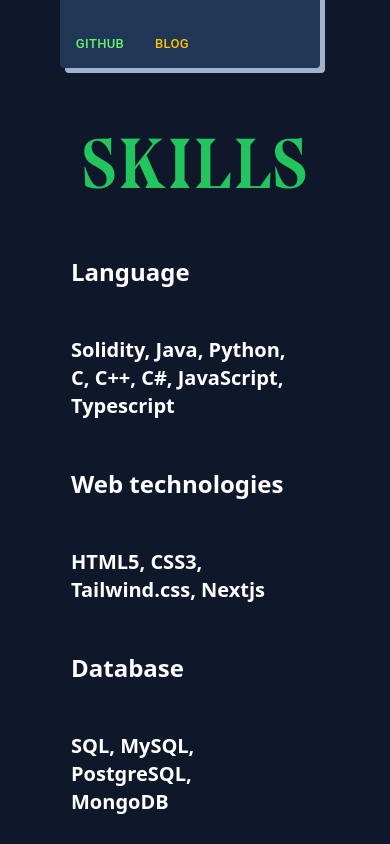
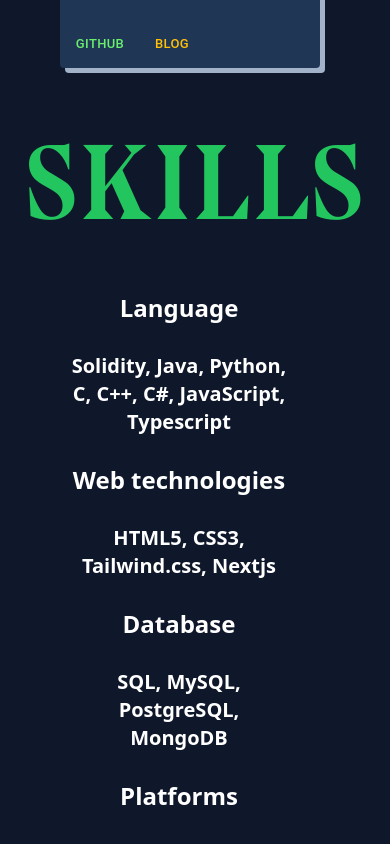
Before and after one commit to om2137/portfo, a Next.js app: page / in a window 390 px wide. Shown: the part 3280-4124 px from the top of the page. Built offline with nearby package versions, Linux system fonts and the light colour scheme.

Commit message:
section heading text size, margin,padding and width of divisions

```diff
--- a/components/sections/Skills.tsx
+++ b/components/sections/Skills.tsx
@@ -13,7 +13,7 @@ export default function Skills() {
 
             <header className=' flex item-center content-center justify-center text-green-500 font-bold md:pb-5 my-5'>
 
-                <div className='flex text-7xl font-bluureg sm:text-9.5xl ml:text-10.5xl  mx-auto lg:hidden'>
+                <div className='flex text-8.5xl font-bluureg sm:text-9.5xl ml:text-10.5xl  mx-auto lg:hidden'>
                     <div>
                         <span className='font-bold'>S</span>
                     </div>
@@ -64,48 +64,48 @@ export default function Skills() {
                 </div>
             </header>
 
-            <div className='hidden md:flex flex-col my-4 item-start justify-center '>
+            <div className='hidden md:flex flex-col my-4 item-start justify-center px-auto'>
                 <div className='flex item-start justify-start mx-auto'>
-                    <div className='hidden md:flex flex-col w-64 ml:ml-4 p-5'>
+                    <div className='hidden md:flex flex-col w-56 ml:w-64 ml:ml-4 p-5'>
                         <span className='font-bold text-white text-4xl pb-2 mr-auto'>Language</span>
                     </div>
-                    <div className=' md:flex flex-col w-[32rem] item-center justify-center text-white ml:ml-4 p-5 hidden '>
-                        <span className='flex font-semibold text-3xl pb-2 mr-8'>
+                    <div className=' md:flex flex-col w-[22rem] ml:w-[28rem] item-center justify-center text-white ml:ml-4 p-5 hidden '>
+                        <span className='flex font-semibold text-3xl ml:text-3xl pb-2 mr-8'>
                             Solidity, Java, Python, C, C++, C#, JavaScript, Typescript
                         </span>
                     </div>
                 </div>
                 <div className='flex item-center justify-center mx-auto'>
-                    <div className='hidden md:flex flex-col w-64 ml:ml-4 p-5'>
+                    <div className='hidden md:flex flex-col w-56 ml:w-64 ml:ml-4 p-5'>
                         <span className='font-bold text-white text-4xl pb-2 mr-auto'>
                             Web technologies
                         </span>
                     </div>
-                    <div className=' md:flex flex-col w-[32rem] item-center justify-center text-white ml:ml-4 p-5 hidden '>
+                    <div className=' md:flex flex-col w-[22rem] ml:w-[28rem] item-center justify-center text-white ml:ml-4 p-5 hidden '>
                         <span className='flex font-semibold text-3xl pb-2 mr-8'>
                             HTML5, CSS3, Tailwind.css, Nextjs
                         </span>
                     </div>
                 </div>
                 <div className='flex item-center justify-center mx-auto'>
-                    <div className='hidden md:flex flex-col w-64 ml:ml-4 p-5'>
+                    <div className='hidden md:flex flex-col w-56 ml:w-64 ml:ml-4 p-5'>
                         <span className='font-bold text-white text-4xl pb-2 mr-auto'>
                             Database
                         </span>
                     </div>
-                    <div className=' md:flex flex-col w-[32rem] item-center justify-center text-white ml:ml-4 p-5 hidden '>
+                    <div className=' md:flex flex-col w-[22rem] ml:w-[28rem] item-center justify-center text-white ml:ml-4 p-5 hidden '>
                         <span className='flex font-semibold text-3xl pb-2 mr-8'>
                         SQL, MySQL, PostgreSQL, MongoDB
                         </span>
                     </div>
                 </div>
                 <div className='flex item-center justify-center mx-auto'>
-                    <div className='hidden md:flex flex-col w-64 ml:ml-4 p-5'>
+                    <div className='hidden md:flex flex-col w-56 ml:w-64 ml:ml-4 p-5'>
                         <span className='font-bold text-white text-4xl pb-2 mr-auto'>
                             Platforms
                         </span>
                     </div>
-                    <div className=' md:flex flex-col w-[32rem] item-center justify-center text-white ml:ml-4 p-5 hidden '>
+                    <div className=' md:flex flex-col w-[22rem] ml:w-[28rem] item-center justify-center text-white ml:ml-4 p-5 hidden '>
                         <span className='flex font-semibold text-3xl pb-2 mr-8'>
                         GIT, GitHub, Unity(GameEngine), Eclipse, Visual Studio code, .net
                         Adobe suite: Photoshop, PremierPro, AfterEffects, Illustrator, XD.
@@ -114,13 +114,13 @@ export default function Skills() {
                 </div>
             </div>
 
-            <div className='md:hidden flex flex-col my-4 item-center justify-center '>
+            <div className='md:hidden flex flex-col my-4 item-center justify-center text-center'>
 
-                <div className='flex flex-col item-start justify-start mx-auto'>
+                <div className='flex flex-col item-center justify-center mx-auto'>
                     <div className='md:hidden flex flex-col text-center w-64 ml:ml-4 p-5'>
-                        <span className='font-bold text-white text-2xl pb-2 mr-auto'>Language</span>
+                        <span className='font-bold text-white text-2xl pb-2 '>Language</span>
                     </div>
-                    <div className=' flex flex-col w-72 item-center justify-center text-white ml:ml-4 p-5  '>
+                    <div className=' flex flex-col w-72 item-center justify-center text-white ml:ml-4 px-5  '>
                         <span className='flex font-semibold text-xl pb-2 mr-8'>
                             Solidity, Java, Python, C, C++, C#, JavaScript, Typescript
                         </span>
@@ -128,11 +128,11 @@ export default function Skills() {
                 </div>
                 <div className='flex flex-col item-center justify-center mx-auto'>
                     <div className='md:hidden flex flex-col w-64 ml:ml-4 p-5'>
-                        <span className='font-bold text-white text-2xl pb-2 mr-auto'>
+                        <span className='font-bold text-white text-2xl pb-2 '>
                             Web technologies
                         </span>
                     </div>
-                    <div className=' flex flex-col w-72 item-center justify-center text-white ml:ml-4 p-5  '>
+                    <div className=' flex flex-col w-72 item-center justify-center text-white ml:ml-4 px-5  '>
                         <span className='flex font-semibold text-xl pb-2 mr-8'>
                             HTML5, CSS3, Tailwind.css, Nextjs
                         </span>
@@ -140,11 +140,11 @@ export default function Skills() {
                 </div>
                 <div className='flex flex-col item-center justify-center mx-auto'>
                     <div className='md:hidden flex flex-col w-64 ml:ml-4 p-5'>
-                        <span className='font-bold text-white text-2xl pb-2 mr-auto'>
+                        <span className='font-bold text-white text-2xl pb-2 '>
                             Database
                         </span>
                     </div>
-                    <div className=' flex flex-col w-72 item-center justify-center text-white ml:ml-4 p-5  '>
+                    <div className=' flex flex-col w-72 item-center justify-center text-white ml:ml-4 px-5  '>
                         <span className='flex font-semibold text-xl pb-2 mr-8'>
                         SQL, MySQL, PostgreSQL, MongoDB
                         </span>
@@ -152,11 +152,11 @@ export default function Skills() {
                 </div>
                 <div className='flex flex-col item-center justify-center mx-auto'>
                     <div className='md:hidden flex flex-col w-64 ml:ml-4 p-5'>
-                        <span className='font-bold text-white text-2xl pb-2 mr-auto'>
+                        <span className='font-bold text-white text-2xl pb-2 '>
                             Platforms
                         </span>
                     </div>
-                    <div className=' flex flex-col w-72 item-center justify-center text-white ml:ml-4 p-5  '>
+                    <div className=' flex flex-col w-72 item-center justify-center text-white ml:ml-4 px-5  '>
                         <span className='flex font-semibold text-xl pb-2 mr-8'>
                         GIT, GitHub, Unity(GameEngine), Eclipse, Visual Studio code, .net
                         Adobe suite: Photoshop, PremierPro, AfterEffects, Illustrator, XD.
```
